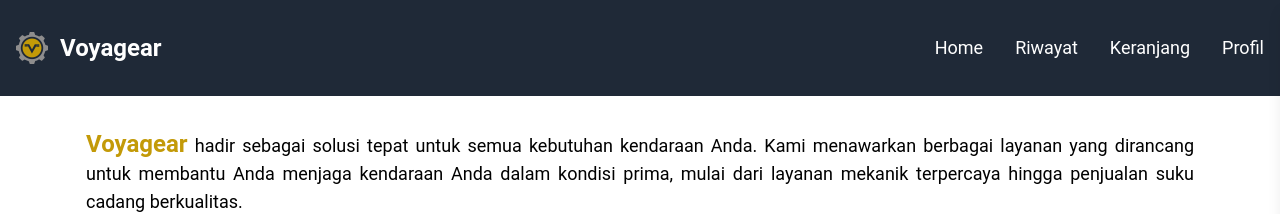
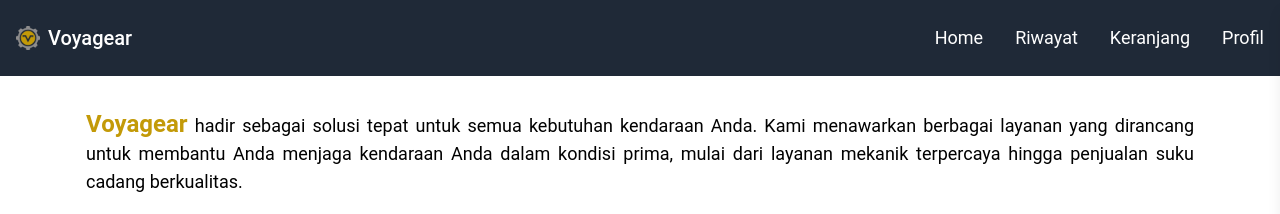
Before and after one commit to sigitwijk16/voyagear, a React (Vite) app: page / in a window 1280 px wide. Shown: the top 214 px of the page. Built offline with nearby package versions, Linux system fonts and the light colour scheme.

Commit message:
added sticky navbar

```diff
--- a/index.html
+++ b/index.html
@@ -7,6 +7,12 @@
     <title>Voyagear</title>
     <link rel="icon" href="/favicon.ico" type="image/x-icon" />
     <link rel="manifest" href="/site.webmanifest" />
+    <link rel="preconnect" href="https://fonts.googleapis.com" />
+    <link rel="preconnect" href="https://fonts.gstatic.com" crossorigin />
+    <link
+      href="https://fonts.googleapis.com/css2?family=Open+Sans:ital,wght@0,300..800;1,300..800&display=swap"
+      rel="stylesheet"
+    />
   </head>
   <body>
     <div id="root"></div>
--- a/src/App.jsx
+++ b/src/App.jsx
@@ -5,6 +5,10 @@
 import MenuButtons from "./MenuButtons";
 import GoogleMapWidget from "./GoogleMapWidget";
 import Footer from "./Footer";
+<style>
+  @import
+  url('https://fonts.googleapis.com/css2?family=Open+Sans:ital,wght@0,300..800;1,300..800&display=swap');
+</style>;
 
 const App = () => {
   return (
--- a/src/MenuButtons.jsx
+++ b/src/MenuButtons.jsx
@@ -7,6 +7,7 @@
     <div className="grid grid-cols-4 mx-20 md:mx-72 mt-8 md:mt-12 gap-4">
       <Link
         to="https://www.linkedin.com/in/sigit-wijonarko-391910256/"
+        target="_blank"
         className="col-span-2 md:col-span-1"
       >
         <div className="flex flex-col items-center">
@@ -24,6 +25,7 @@
       </Link>
       <Link
         to="https://www.linkedin.com/in/sigit-wijonarko-391910256/"
+        target="_blank"
         className="col-span-2 md:col-span-1"
       >
         <div className="flex flex-col items-center col-span-2 md:col-span-1">
@@ -39,6 +41,7 @@
       </Link>
       <Link
         to="https://www.linkedin.com/in/sigit-wijonarko-391910256/"
+        target="_blank"
         className="col-span-2 md:col-span-1"
       >
         <div className="flex flex-col items-center col-span-2 md:col-span-1">
@@ -54,6 +57,7 @@
       </Link>
       <Link
         to="https://www.linkedin.com/in/sigit-wijonarko-391910256/"
+        target="_blank"
         className="col-span-2 md:col-span-1"
       >
         <div className="flex flex-col items-center col-span-2 md:col-span-1">
--- a/src/Navbar.jsx
+++ b/src/Navbar.jsx
@@ -9,15 +9,15 @@
   };
 
   return (
-    <nav className="bg-gray-800 py-4">
+    <nav className="sticky z-50 top-0 bg-gray-800 py-2">
       <div className="container lg:mx-auto max-w-screen-2xl flex flex-wrap items-center justify-between mx-auto p-4">
-        <a href="/" className="flex items-center space-x-3 rtl:space-x-reverse">
+        <a href="/" className="flex items-center space-x-2 rtl:space-x-reverse">
           <img
             src="/images/logo.png"
-            className="h-8 w-auto"
+            className="h-6 w-auto"
             alt="Flowbite Logo"
           />
-          <p className="text-2xl text-white border-transparent font-semibold transition duration-300 ease-in-out hover:scale-110 hover:text-golden border-animation">
+          <p className="text-xl text-white border-transparent font-medium transition duration-300 ease-in-out hover:scale-110 hover:text-golden border-animation">
             Voyagear
           </p>
         </a>
```
